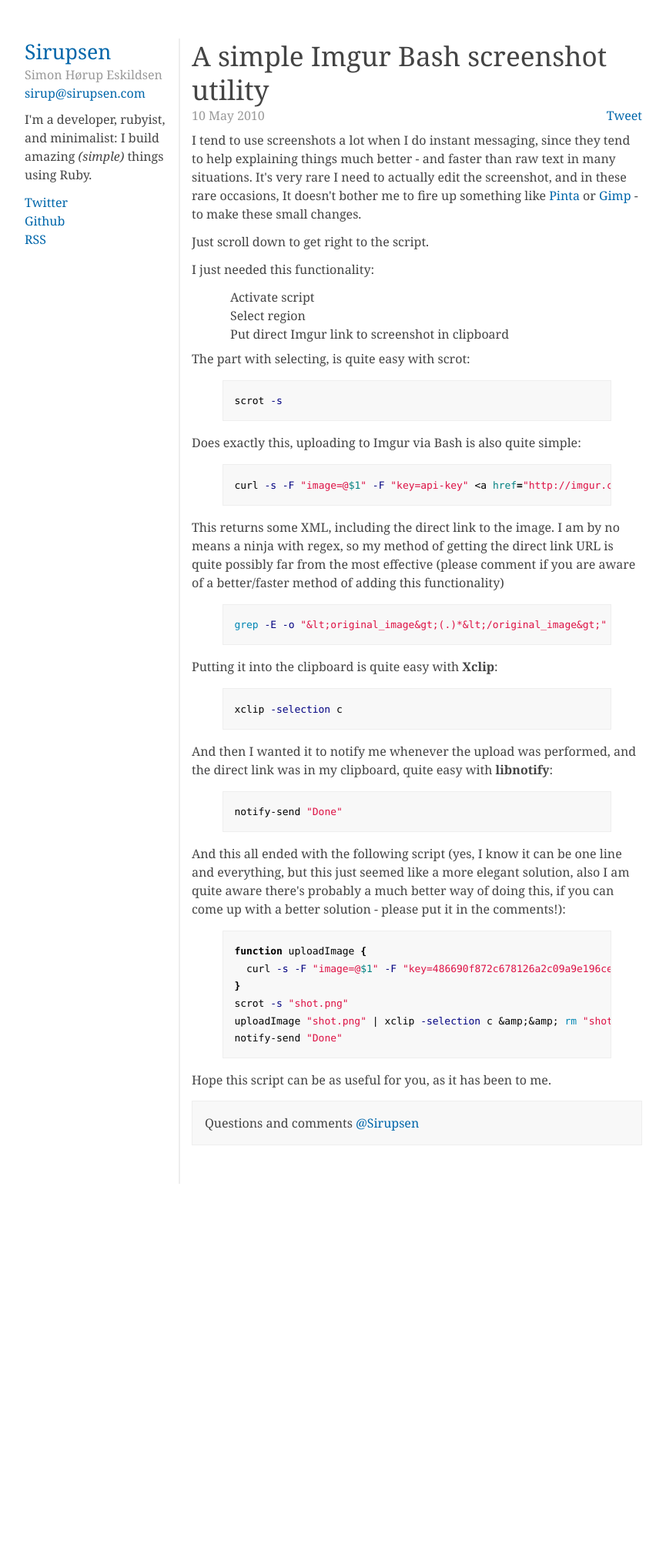
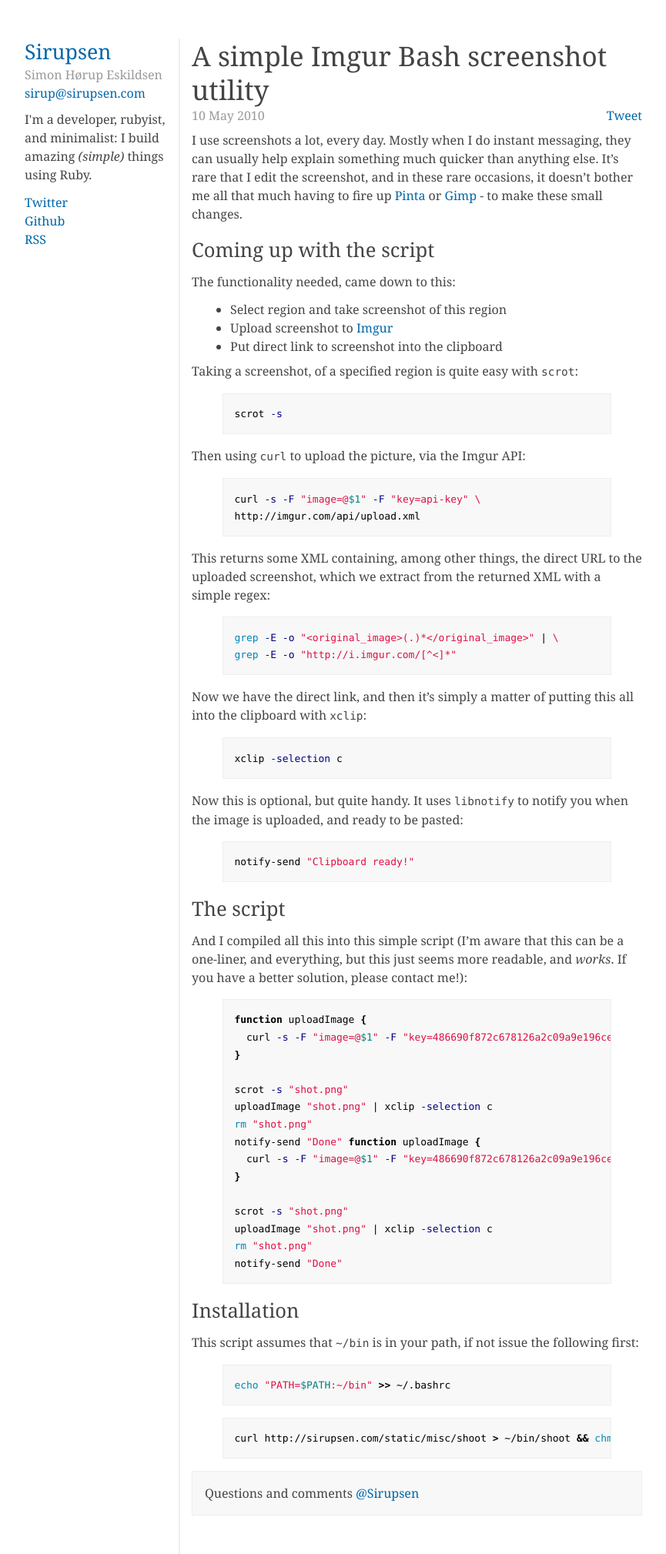
Before and after one commit to igor47/blog, a Jekyll site: the page built from _posts/2010-05-10-a-simple-imgur-bash-screenshot-utility.md, in a window 1280 px wide. Shown: the whole page at 77% size, without its empty margins (18-883 px from the left). Built offline with Jekyll 4.4.1, drawn with Linux system fonts in a browser that asks for light colours; Markdown is read by kramdown in place of the engine named in the settings; comment, search, counter and statistics services are not loaded; before the commit the page ends 1538 px from its top, so only the background shows below that.

Commit message:
Updated screenshot post.

```diff
--- a/_posts/2010-05-10-a-simple-imgur-bash-screenshot-utility.html
+++ /dev/null
@@ -1,55 +0,0 @@
----
-layout: post
-title: A simple Imgur Bash screenshot utility
----
-
-<p>I tend to use screenshots a lot when I do instant messaging, since they tend to help explaining things much better - and faster than raw text in many situations. It's very rare I need to actually edit the screenshot, and in these rare occasions, It doesn't bother me to fire up something like <a href="http://pinta-project.com/">Pinta</a> or <a href="http://www.gimp.org/">Gimp</a> - to make these small changes.</p>
-
-<!--more-->
-
-<p>Just scroll down to get right to the script.</p>
-
-<p>I just needed this functionality:</p>
-<ol>
-	<li>Activate script</li>
-	<li>Select region</li>
-	<li>Put direct Imgur link to screenshot in clipboard</li>
-</ol>
-
-<p>The part with selecting, is quite easy with scrot:</p>
-{% highlight bash %}
-scrot -s
-{% endhighlight %}
-
-<p>Does exactly this, uploading to Imgur via Bash is also quite simple:</p>
-{% highlight bash %}
-curl -s -F "image=@$1" -F "key=api-key" <a href="http://imgur.com/api/upload.xml">http://imgur.com/api/upload.xml</a>
-{% endhighlight %}
-
-<p>This returns some XML, including the direct link to the image. I am by no means a ninja with regex, so my method of getting the direct link URL is quite possibly far from the most effective (please comment if you are aware of a better/faster method of adding this functionality)</p>
-{% highlight bash %}
-grep -E -o "&lt;original_image&gt;(.)*&lt;/original_image&gt;" | grep -E -o "<a href="http://i.imgur.com/[^">http://i.imgur.com/[^</a>&lt;]*"
-{% endhighlight %}
-
-<p>Putting it into the clipboard is quite easy with <strong>Xclip</strong>:</p>
-{% highlight bash %}
-xclip -selection c
-{% endhighlight %}
-
-<p>And then I wanted it to notify me whenever the upload was performed, and the direct link was in my clipboard, quite easy with <strong>libnotify</strong>:</p>
-{% highlight bash %}
-notify-send "Done"
-{% endhighlight %}
-
-<p>And this all ended with the following script (yes, I know it can be one line and everything, but this just seemed like a more elegant solution, also I am quite aware there's probably a much better way of doing this, if you can come up with a better solution - please put it in the comments!):</p>
-
-{% highlight bash %}
-function uploadImage {
-  curl -s -F "image=@$1" -F "key=486690f872c678126a2c09a9e196ce1b" <a href="http://imgur.com/api/upload.xml">http://imgur.com/api/upload.xml</a> | grep -E -o "&lt;original_image&gt;(.)*&lt;/original_image&gt;" | grep -E -o "<a href="http://i.imgur.com/[^">http://i.imgur.com/[^</a>&lt;]*"
-}
-scrot -s "shot.png"
-uploadImage "shot.png" | xclip -selection c &amp;&amp; rm "shot.png"
-notify-send "Done"
-{% endhighlight %}
-
-<p>Hope this script can be as useful for you, as it has been to me.</p>
--- /dev/null
+++ b/_posts/2010-05-10-a-simple-imgur-bash-screenshot-utility.md
@@ -0,0 +1,72 @@
+---
+layout: post
+title: A simple Imgur Bash screenshot utility
+---
+
+I use screenshots a lot, every day. Mostly when I do instant messaging, they can usually help explain something much quicker than anything else. It's rare that I edit the screenshot, and in these rare occasions, it doesn't bother me all that much having to fire up [Pinta](http://pinta-project.com/) or [Gimp](http://www.gimp.org/) - to make these small changes.
+
+## Coming up with the script
+
+The functionality needed, came down to this:
+
+* Select region and take screenshot of this region
+* Upload screenshot to [Imgur](http://imgur.com)
+* Put direct link to screenshot into the clipboard
+
+Taking a screenshot, of a specified region is quite easy with `scrot`:
+
+{% highlight bash %}
+scrot -s
+{% endhighlight %}
+
+Then using `curl` to upload the picture, via the Imgur API:
+
+{% highlight bash %}curl -s -F "image=@$1" -F "key=api-key" \
+http://imgur.com/api/upload.xml {% endhighlight %}
+
+This returns some XML containing, among other things, the direct URL to the uploaded screenshot, which we extract from the returned XML with a simple regex:
+
+{% highlight bash %}grep -E -o "<original_image>(.)*</original_image>" | \
+grep -E -o "http://i.imgur.com/[^<]*" {% endhighlight %}
+
+Now we have the direct link, and then it's simply a matter of putting this all into the clipboard with `xclip`:
+
+{% highlight bash %}xclip -selection c {% endhighlight %}
+
+Now this is optional, but quite handy. It uses `libnotify` to notify you when the image is uploaded, and ready to be pasted:
+
+{% highlight bash %}notify-send "Clipboard ready!" {% endhighlight %}
+
+## The script
+
+And I compiled all this into this simple script (I'm aware that this can be a one-liner, and everything, but this just seems more readable, and *works*. If you have a better solution, please contact me!):
+
+{% highlight bash %}
+function uploadImage {
+  curl -s -F "image=@$1" -F "key=486690f872c678126a2c09a9e196ce1b" [http://imgur.com/api/upload.xml][] | grep -E -o "<original\_image\>(.)\*</original\_image\>" | grep -E -o "<a >http://i.imgur.com/[\^</a><]\*"
+}
+
+scrot -s "shot.png"
+uploadImage "shot.png" | xclip -selection c
+rm "shot.png"
+notify-send "Done" function uploadImage {
+  curl -s -F "image=@$1" -F "key=486690f872c678126a2c09a9e196ce1b" [http://imgur.com/api/upload.xml][] | grep -E -o "<original\_image\>(.)\*</original\_image\>" | grep -E -o "<a >http://i.imgur.com/[\^</a><]\*"
+}
+
+scrot -s "shot.png"
+uploadImage "shot.png" | xclip -selection c
+rm "shot.png"
+notify-send "Done"
+{% endhighlight %}
+
+## Installation
+
+This script assumes that `~/bin` is in your path, if not issue the following first:
+
+{% highlight bash %}
+echo "PATH=$PATH:~/bin" >> ~/.bashrc
+{% endhighlight %}
+
+{% highlight bash %}
+curl http://sirupsen.com/static/misc/shoot > ~/bin/shoot && chmod 755 ~/bin/shoot
+{% endhighlight %}
--- a/static/css/style.css
+++ b/static/css/style.css
@@ -88,6 +88,7 @@ pre {
   line-height: 150%;
   overflow: auto;
   padding: 1em;
+  margin: 15px 0px 15px 0;
 }
 
 strong {
```
Also changed, not shown: 1 other file.
